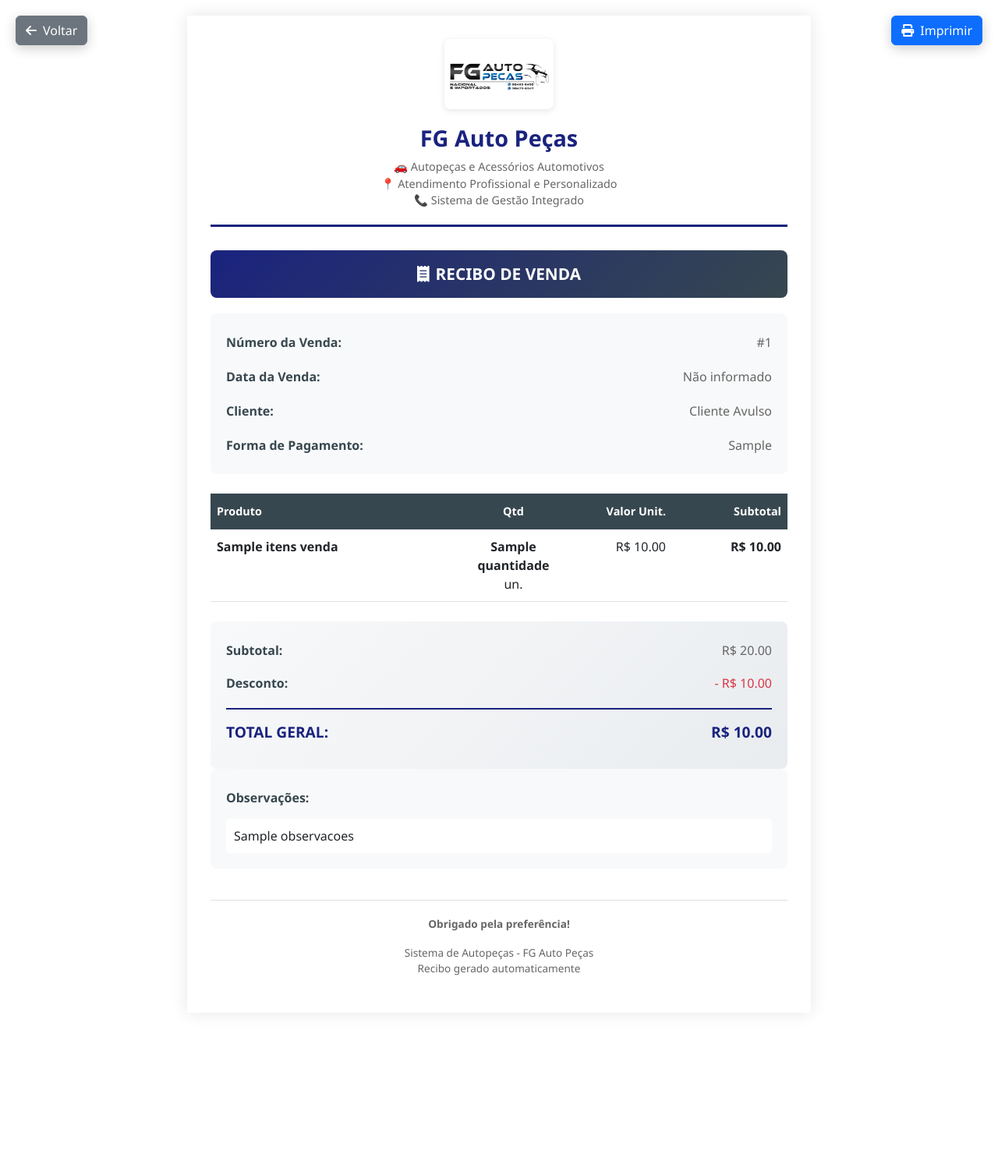
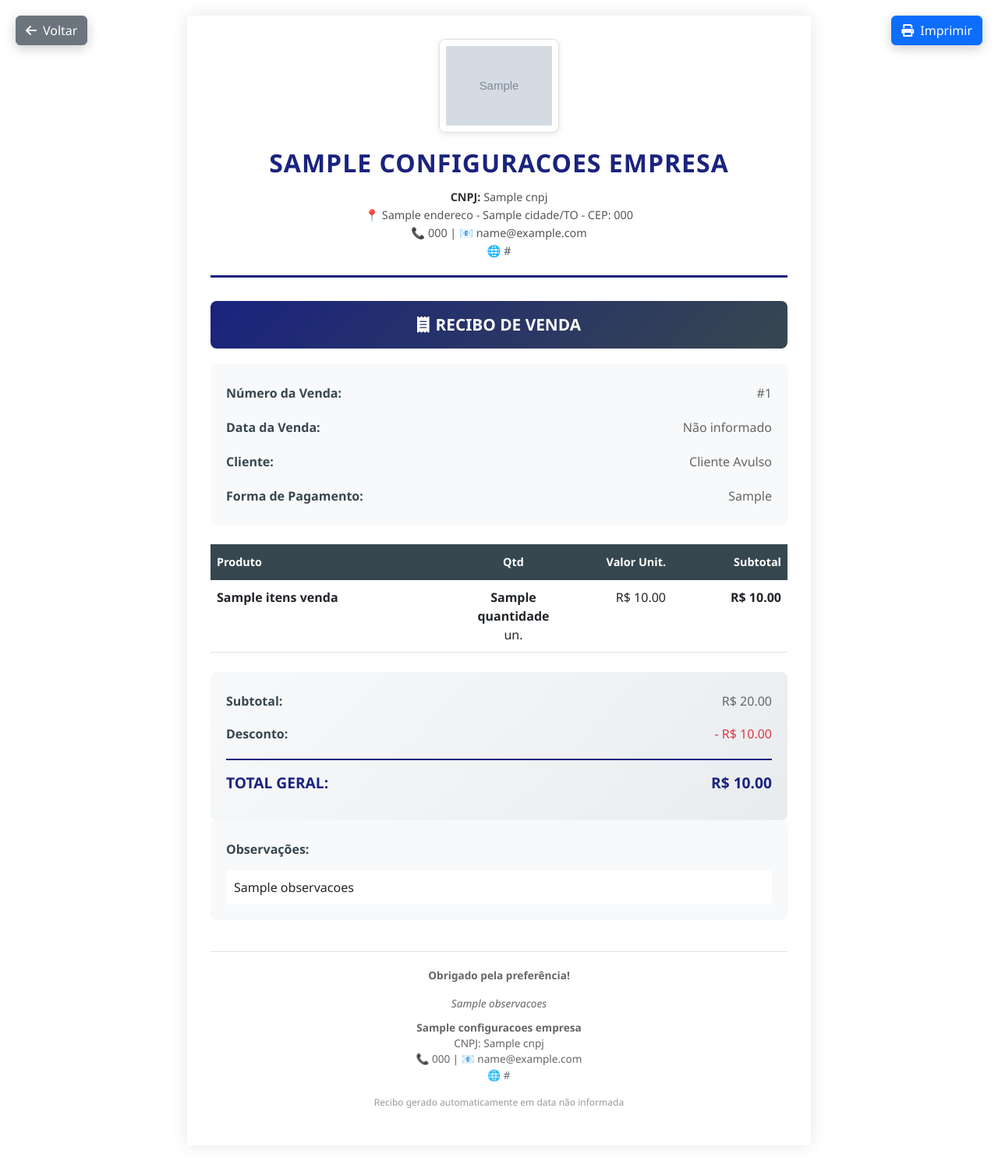
Before and after one commit to Iltonns/J-Auto-Pe-as, a Flask app: page /vendas/1/recibo in a window 1280 px wide. Shown: the whole page at 78% size. Before the commit the page ends 1251 px from the top, so only its background shows below. Run offline with Flask 3, Linux system fonts and the light colour scheme; grey boxes marked "Sample" are stand-in pictures; a database or web service that is not in the repository returns one stand-in record (values such as "Sample title"); some libraries are stand-ins or nearby versions.

Commit message:
Melhorando sistema de vendas

```diff
--- a/app.py
+++ b/app.py
@@ -1559,16 +1559,19 @@ def api_venda(venda_id):
 
 @app.route('/vendas/<int:venda_id>/recibo')
 def recibo_venda(venda_id):
-    """Gera recibo para impressão"""
-    try:
-        from Minha_autopecas_web.logica_banco import obter_venda_por_id
+    """Gera recibo para impressão com informações completas da empresa"""
+    try:
+        from Minha_autopecas_web.logica_banco import obter_venda_por_id, obter_configuracoes_empresa
 
         venda = obter_venda_por_id(venda_id)
         if not venda:
             flash('Venda não encontrada', 'error')
             return redirect(url_for('vendas'))
 
-        return render_template('recibo_venda.html', venda=venda)
+        # Buscar configurações da empresa
+        empresa = obter_configuracoes_empresa()
+
+        return render_template('recibo_venda.html', venda=venda, empresa=empresa)
 
     except Exception as e:
         flash(f'Erro ao gerar recibo: {str(e)}', 'error')
--- a/templates/recibo_venda.html
+++ b/templates/recibo_venda.html
@@ -34,8 +34,8 @@
         }
 
         .empresa-logo-img {
-            max-width: 140px;
-            max-height: 90px;
+            max-width: 180px;
+            max-height: 120px;
             width: auto;
             height: auto;
             margin-bottom: 15px;
@@ -43,7 +43,8 @@
             box-shadow: 0 2px 8px rgba(0,0,0,0.1);
             object-fit: contain;
             background: white;
-            padding: 5px;
+            padding: 8px;
+            border: 1px solid #e0e0e0;
         }
 
         .empresa-logo {
@@ -53,15 +54,24 @@
         }
 
         .empresa-nome {
-            font-size: 1.8rem;
+            font-size: 2rem;
             font-weight: bold;
             color: #1a237e;
-            margin-bottom: 5px;
+            margin-bottom: 8px;
+            text-transform: uppercase;
+            letter-spacing: 1px;
         }
 
         .empresa-info {
-            color: #666;
+            color: #555;
             font-size: 0.9rem;
+            line-height: 1.6;
+            max-width: 600px;
+            margin: 0 auto;
+        }
+
+        .empresa-info strong {
+            color: #333;
         }
 
         .recibo-titulo {
@@ -200,8 +210,24 @@
             }
 
             .empresa-logo-img {
-                max-width: 100px;
-                max-height: 70px;
+                max-width: 150px;
+                max-height: 100px;
+                border: 1px solid #333;
+                box-shadow: none;
+            }
+
+            .empresa-nome {
+                font-size: 1.6rem;
+                color: #000 !important;
+            }
+
+            .empresa-info {
+                color: #000 !important;
+                font-size: 0.85rem;
+            }
+
+            .empresa-info strong {
+                color: #000 !important;
             }
 
             .recibo-titulo {
@@ -237,18 +263,46 @@
     <div class="recibo-container">
         <!-- Cabeçalho da empresa -->
         <div class="recibo-header">
-            <img src="{{ url_for('static', filename='logo.jpg') }}"
-                 alt="FG Auto Peças"
+            {% if empresa.logo_path %}
+            <img src="{{ url_for('static', filename='images/empresa/' + empresa.logo_path) }}"
+                 alt="{{ empresa.nome_empresa }}"
                  class="empresa-logo-img"
-                 onerror="handleLogoError();">
-            <div class="empresa-logo" style="display: none;">
+                 onerror="this.style.display='none'; document.getElementById('logo-icon').style.display='block';">
+            {% endif %}
+            <div class="empresa-logo" id="logo-icon" style="{% if empresa.logo_path %}display: none;{% endif %}">
                 <i class="fas fa-car"></i>
             </div>
-            <div class="empresa-nome">FG Auto Peças</div>
+
+            <div class="empresa-nome">{{ empresa.nome_empresa }}</div>
+
             <div class="empresa-info">
-                🚗 Autopeças e Acessórios Automotivos<br>
-                📍 Atendimento Profissional e Personalizado<br>
-                📞 Sistema de Gestão Integrado
+                {% if empresa.cnpj %}
+                <strong>CNPJ:</strong> {{ empresa.cnpj }}<br>
+                {% endif %}
+
+                {% if empresa.endereco %}
+                📍 {{ empresa.endereco }}
+                {% if empresa.cidade or empresa.estado %}
+                    - {{ empresa.cidade }}{% if empresa.estado %}/{{ empresa.estado }}{% endif %}
+                {% endif %}
+                {% if empresa.cep %}
+                    - CEP: {{ empresa.cep }}
+                {% endif %}
+                <br>
+                {% endif %}
+
+                {% if empresa.telefone %}
+                📞 {{ empresa.telefone }}
+                {% endif %}
+
+                {% if empresa.email %}
+                {% if empresa.telefone %} | {% endif %}
+                📧 {{ empresa.email }}
+                {% endif %}
+
+                {% if empresa.website %}
+                <br>🌐 {{ empresa.website }}
+                {% endif %}
             </div>
         </div>
 
@@ -360,8 +414,30 @@
         <!-- Rodapé -->
         <div class="recibo-footer">
             <p><strong>Obrigado pela preferência!</strong></p>
-            <p>Sistema de Autopeças - FG Auto Peças<br>
-            Recibo gerado automaticamente</p>
+
+            {% if empresa.observacoes %}
+            <p style="font-style: italic; color: #666; margin: 10px 0;">
+                {{ empresa.observacoes }}
+            </p>
+            {% endif %}
+
+            <p>
+                <strong>{{ empresa.nome_empresa }}</strong>
+                {% if empresa.cnpj %}<br>CNPJ: {{ empresa.cnpj }}{% endif %}
+                {% if empresa.telefone or empresa.email %}
+                <br>
+                {% if empresa.telefone %}📞 {{ empresa.telefone }}{% endif %}
+                {% if empresa.telefone and empresa.email %} | {% endif %}
+                {% if empresa.email %}📧 {{ empresa.email }}{% endif %}
+                {% endif %}
+                {% if empresa.website %}
+                <br>🌐 {{ empresa.website }}
+                {% endif %}
+            </p>
+
+            <p style="font-size: 0.75rem; color: #999; margin-top: 15px;">
+                Recibo gerado automaticamente em {{ venda.data_venda.strftime('%d/%m/%Y às %H:%M:%S') if venda.data_venda else 'data não informada' }}
+            </p>
         </div>
     </div>
 
```
